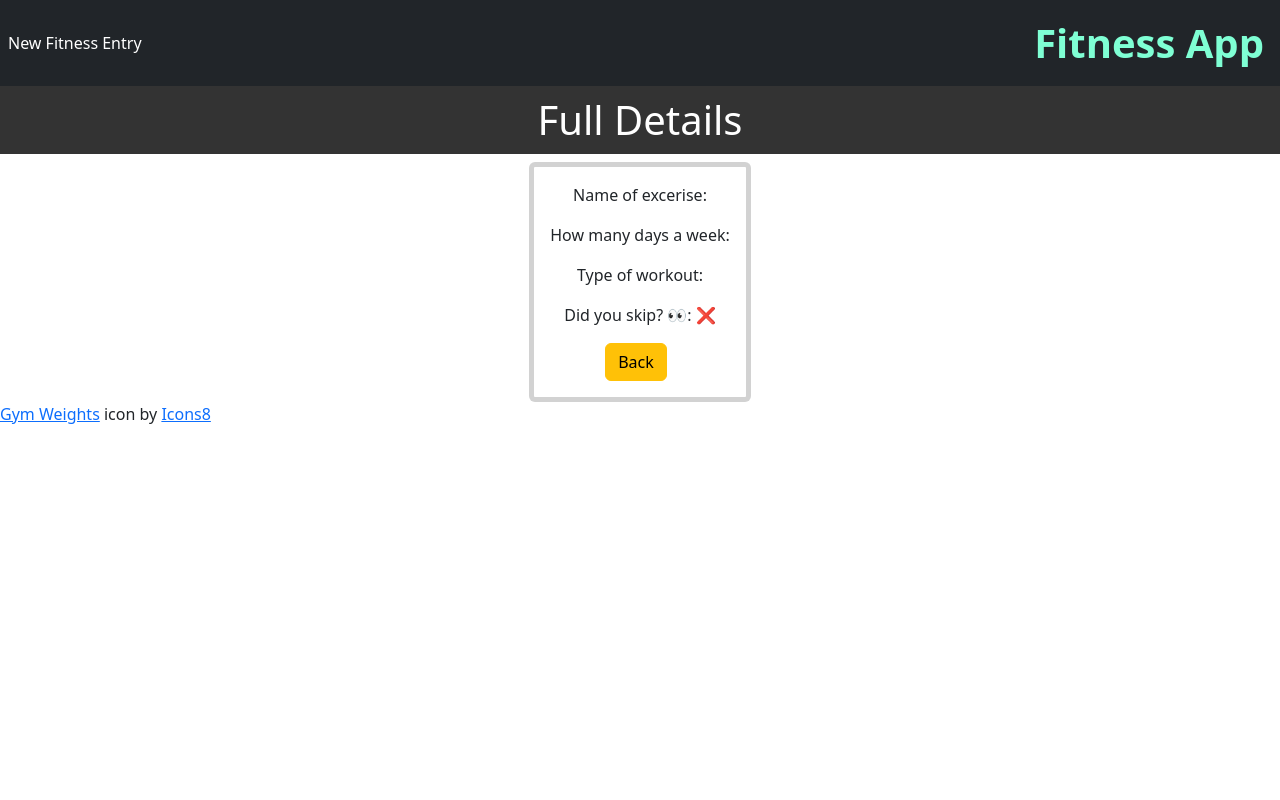
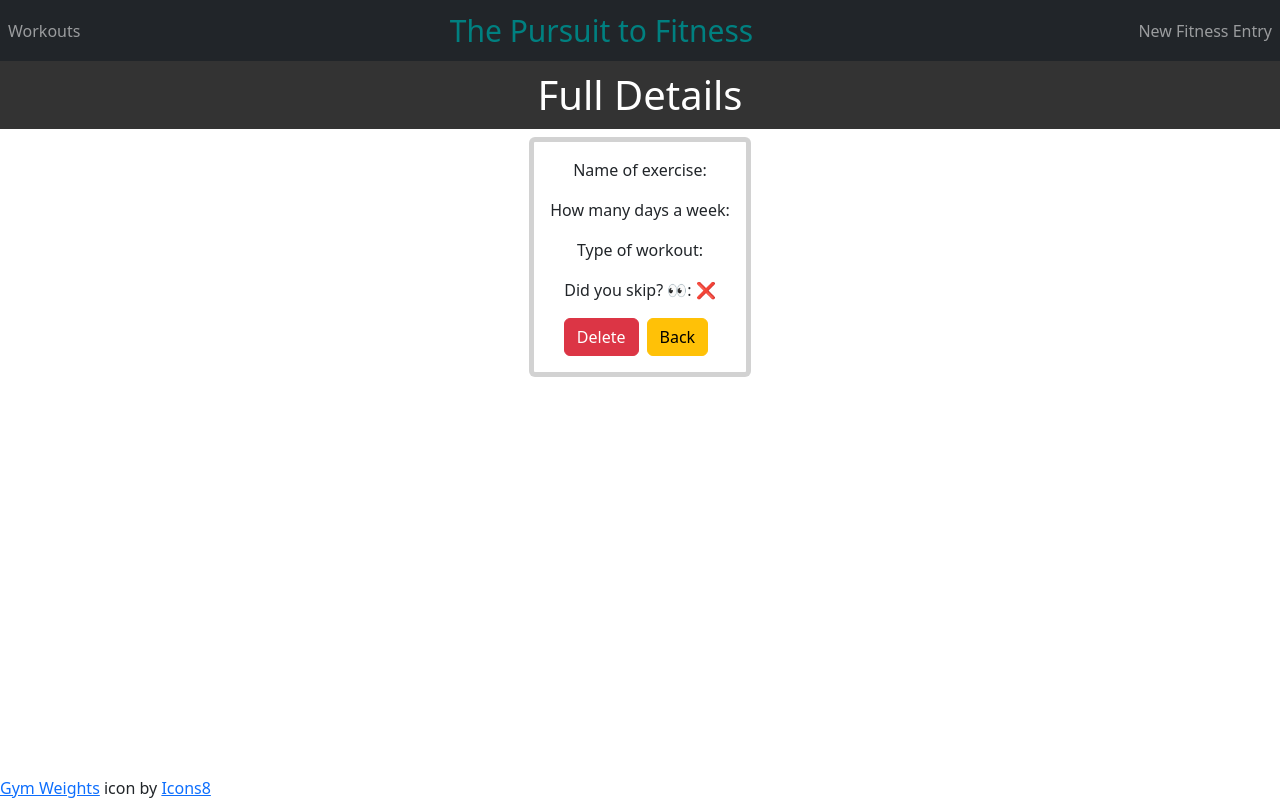
Before and after one commit to Jesse-Chong/The-Pursuit-To-Fitness, a React (Vite) app: page /fitness/new in a window 1280 px wide. Built offline with nearby package versions, Linux system fonts and the light colour scheme; no server answers.

Commit message:
Added css and home button

```diff
--- a/src/App.jsx
+++ b/src/App.jsx
@@ -3,7 +3,7 @@ import {
   BrowserRouter as Router,
   Routes,
   Route,
-  NavLink,
+  Link
 } from "react-router-dom";
 import { Navbar, Nav } from "react-bootstrap";
 import "bootstrap/dist/css/bootstrap.min.css";
@@ -17,32 +17,24 @@ import FourOFour from "./Pages/FourOFour";
 // COMPONENTS
 
 function App() {
-  const titleStyle = {
-    fontWeight: "bold",
-    fontSize: "40px",
-    color: "aquamarine",
-  };
+
   return (
     <div className="App">
       <Router>
         <Navbar
-          className="d-flex justify-content-between"
+          className="d-flex justify-content-between align-items-center"
           bg="dark"
           variant="dark"
         >
-          <Nav>
-            <Nav.Link as={NavLink} to="/fitness/new" className="text-left">
-              New Fitness Entry
-            </Nav.Link>
-          </Nav>
-          <Navbar.Brand
-            as={NavLink}
-            to="/fitness"
-            className="ml-auto"
-            style={titleStyle}
-          >
-            Fitness App
-          </Navbar.Brand>
+            <Nav>
+              <Nav.Link href="/fitness">Workouts</Nav.Link>
+            </Nav>
+            <Link to="/" style={{ textDecoration: 'none' }}>
+              <Navbar.Brand className="text-center" style={{ fontSize: '30px', color: 'teal' }}>The Pursuit to Fitness</Navbar.Brand>
+            </Link>
+            <Nav>
+              <Nav.Link href="/fitness/new">New Fitness Entry</Nav.Link>
+            </Nav>
         </Navbar>
         <main>
           <Routes>
@@ -52,7 +44,7 @@ function App() {
             <Route path="*" element={<FourOFour />} />
           </Routes>
         </main>
-        <footer>
+        <footer className="fixed-bottom">
           {" "}
           <a
             target="_blank"
--- a/src/Components/Fitness's.jsx
+++ b/src/Components/Fitness's.jsx
@@ -25,6 +25,10 @@ function Fitnesss() {
 
   return (
     <section>
+            <h1
+        className="text-center"
+        style={{ background: "#333", color: "white", padding: "10px" }}
+      >Workouts</h1>
       <Table bordered hover>
         <thead>
           <tr>
--- a/src/Components/FitnessDetails.jsx
+++ b/src/Components/FitnessDetails.jsx
@@ -1,13 +1,31 @@
 import { useState, useEffect } from "react";
 import { useParams, useNavigate } from "react-router-dom";
-import { Card } from "react-bootstrap";
+import { Card, Modal, Button } from "react-bootstrap";
 
 const API = import.meta.env.VITE_API_URL;
 
 function FitnessDetails() {
   const [fitness, setFitness] = useState([]);
+  const [showDeleteModal, setShowDeleteModal] = useState(false);
   let navigate = useNavigate();
   let { id } = useParams();
+  const handleShowDeleteModal = () => setShowDeleteModal(true);
+  const handleCloseDeleteModal = () => setShowDeleteModal(false);
+
+  const handleDelete = async () => {
+    try {
+      const response = await fetch(`${API}/exercise/${id}`, {
+        method: 'DELETE',
+      });
+      if (!response.ok) {
+        throw new Error(`Server returned status: ${response.status}`);
+      }
+      alert('Fitness entry deleted successfully');
+      navigate('/fitness');
+    } catch (error) {
+      console.error('Error deleting fitness entry:', error.message);
+    }
+  };
 
   useEffect(() => {
     const fetchWorkout = async () => {
@@ -37,12 +55,18 @@ function FitnessDetails() {
           <Card.Body className="text-center p-3">
             {fitness && (
               <>
-                <p>Name of excerise: {fitness.workout_name}</p>
+                <p>Name of exercise: {fitness.workout_name}</p>
                 <p>How many days a week: {fitness.workout_days}</p>
                 <p>Type of workout: {fitness.workout_type}</p>
                 <p>Did you skip? 👀: {fitness.is_true ? "✅" : "❌"}</p>
+                <div>
 
-                <div>
+                <button
+                    className="btn btn-danger me-2"
+                    onClick={handleShowDeleteModal}
+                  >
+                    Delete
+                  </button>
                   <button
                     className="btn btn-warning me-2"
                     onClick={() => navigate("/fitness")}
@@ -55,6 +79,22 @@ function FitnessDetails() {
           </Card.Body>
         </Card>
       </div>
+      <Modal show={showDeleteModal} onHide={handleCloseDeleteModal}>
+        <Modal.Header closeButton>
+          <Modal.Title>Delete Confirmation</Modal.Title>
+        </Modal.Header>
+        <Modal.Body>
+          Are you sure you want to delete this fitness entry?
+        </Modal.Body>
+        <Modal.Footer>
+          <Button variant="secondary" onClick={handleCloseDeleteModal}>
+            Cancel
+          </Button>
+          <Button variant="danger" onClick={handleDelete}>
+            Delete
+          </Button>
+        </Modal.Footer>
+      </Modal>
     </>
   );
 }
--- a/src/Pages/Home.jsx
+++ b/src/Pages/Home.jsx
@@ -1,12 +1,20 @@
 function Home() {
-  const h2Styles = {
-    textAlign: "center",
-    marginTop: "100px",
+  const containerStyle = {
+    height: '100vh',
+    display: 'flex',
+    alignItems: 'center',
+    justifyContent: 'center'
+  };
+
+  const textCenterStyle = {
+    textAlign: 'center',
   };
 
   return (
-    <div className="Home">
-      <h2 style={h2Styles}>💪 Get ready to be on the pursuit to fitness. 🏋️‍♀️</h2>
+    <div style={containerStyle}>
+      <div style={textCenterStyle}>
+      <h2>💪 Get ready to be on the pursuit to fitness. 🏋️‍♀️</h2>
+    </div>
     </div>
   );
 }
--- a/src/Pages/Index.jsx
+++ b/src/Pages/Index.jsx
@@ -6,7 +6,7 @@ function Index() {
   };
   return (
     <div className="Index">
-      <h2 style={h2Style}>Index</h2>
+      {/* <h2 style={h2Style}>Index</h2> */}
       <Fitnesss />
     </div>
   );
```
